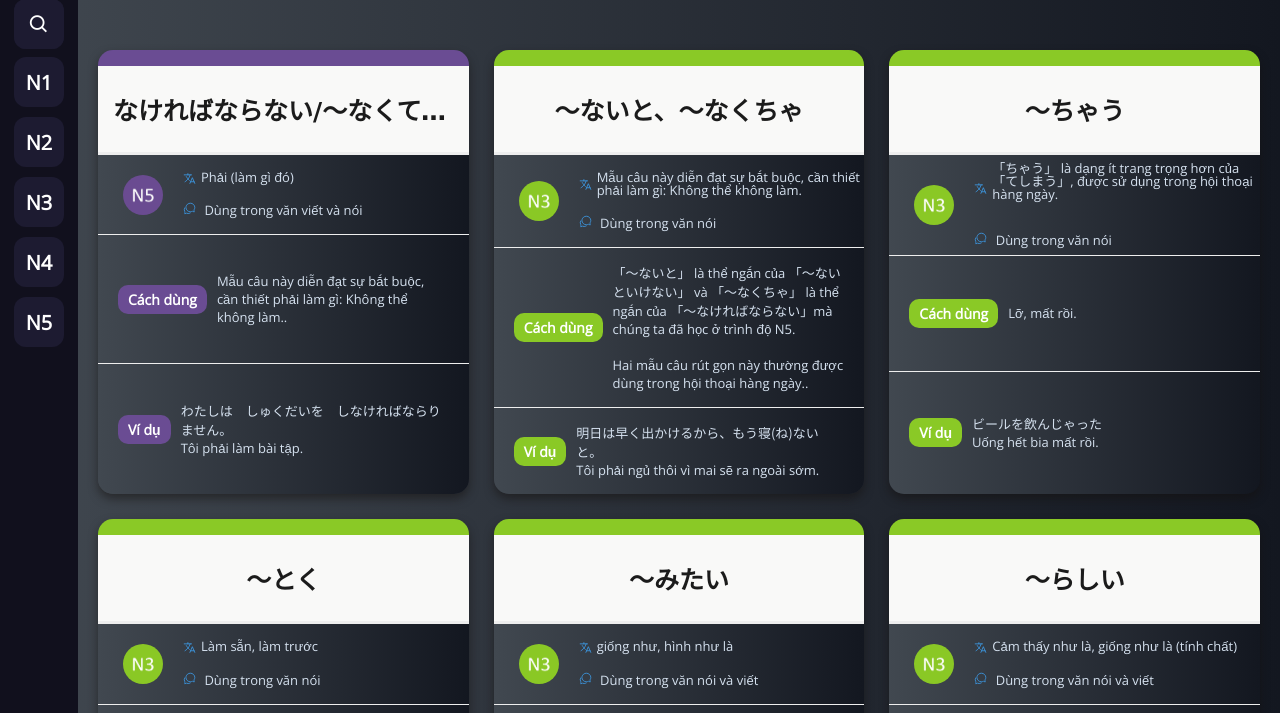
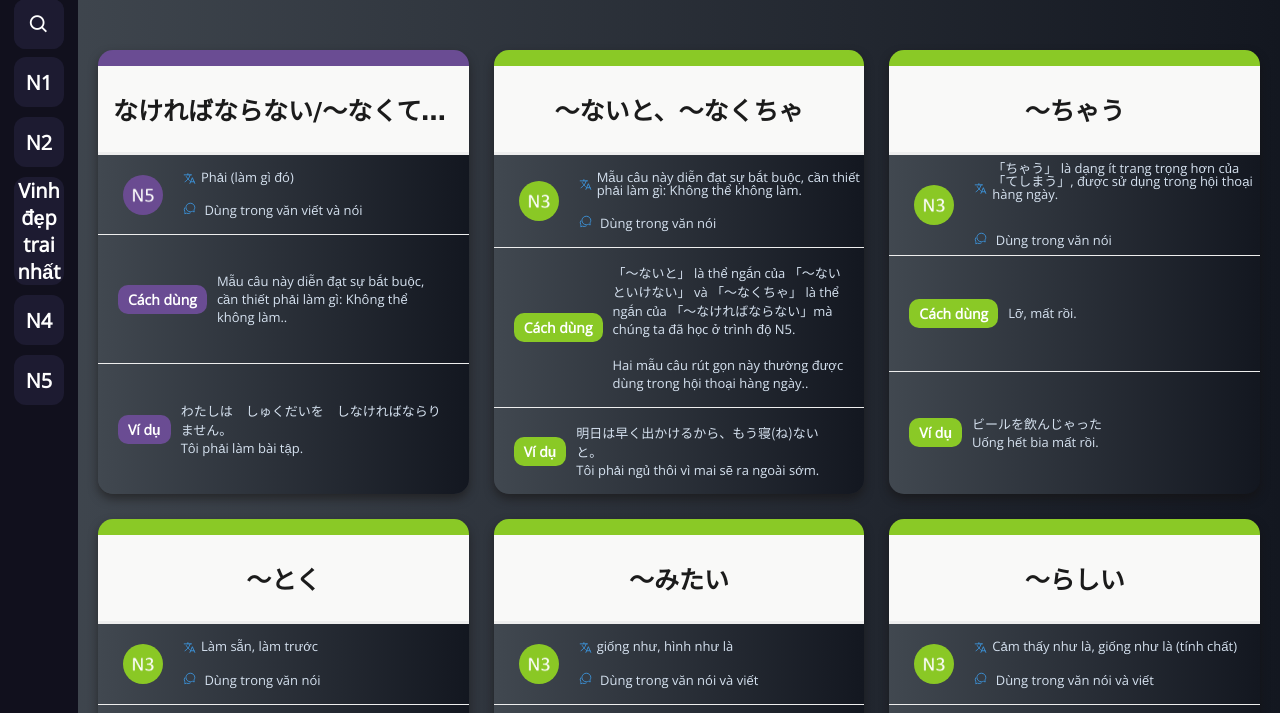
Before and after one commit to puiminh/thuviennguphap, a plain HTML site: page index.html in a window 1280 px wide. Shown: the part 87-800 px from the top of the page. Drawn offline with nearby package versions, Linux system fonts and the light colour scheme; a web font is replaced by a local one.

Commit message:
vinh day ne

```diff
--- a/index.html
+++ b/index.html
@@ -49,7 +49,7 @@
       <div>
         <label>
           <input class="checkBox" type="checkbox" name="n3" id="">
-          <span class="level-pick">N3</span>
+          <span class="level-pick">Vinh đẹp trai nhất</span>
         </label>
       </div>
       <div>
```
